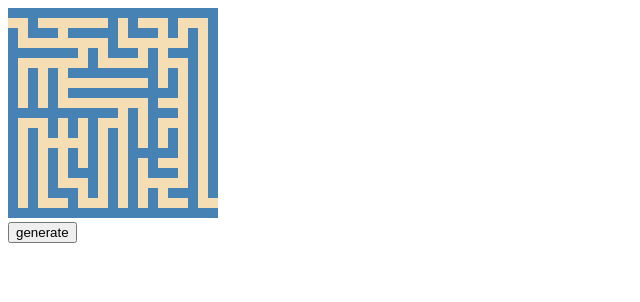
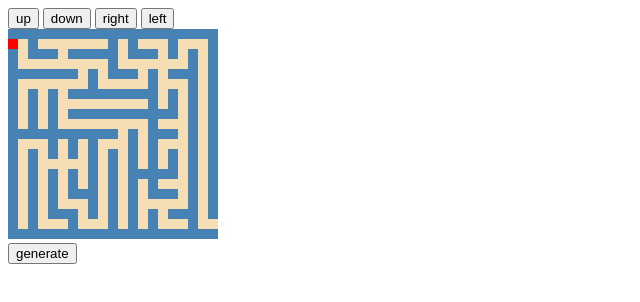
Before and after one commit to krsion/maze, a plain HTML site: page maze/index.html in a window 1280 px wide. Both pictures are taken after a click on the button "generate". Shown: the whole page, without its empty margins (0-640 px from the left). Drawn offline with Linux system fonts and the light colour scheme.

Commit message:
Added player's walk using buttons

```diff
--- a/maze/game.js
+++ b/maze/game.js
@@ -1,9 +1,29 @@
 class Game {
-    constructor(area, cursor, position) {
+    constructor(area, cursor, visited, position) {
         this.area = area;
         this.cursor = cursor;
+        this.defaultPos = position;
+        this.visited = visited;
+        this.position = position;
         /*
             TODO: Controls
         */
     }
+    start() {
+        this.position = this.defaultPos;
+        this.area.setAt(this.position, this.cursor);
+    }
+    move(coords) {
+        let newPos = new Coords(this.position.x + coords.x, this.position.y + coords.y);
+        if (this.area.getAt(newPos) !== this.area.wall) {
+            this.area.setAt(this.position, this.visited);
+            this.position = newPos;
+            this.area.setAt(this.position, this.cursor);
+            this.area.update();
+            if (this.position.x === this.area.sizes.x - 1 && this.position.y === this.area.sizes.y - 2) {
+                this.area.context.fillStyle = "red";
+                console.log("JOO");
+            }
+        }
+    }
 }
--- a/maze/index.html
+++ b/maze/index.html
@@ -14,6 +14,10 @@
         <script src="solver.js"></script>
     </head>
     <body>
+        <input type="button" id="up" value="up">
+        <input type="button" id="down" value="down">
+        <input type="button" id="right" value="right">
+        <input type="button" id="left" value="left">
         <div id="maze"></div>
         <input type="button" id="generate" value="generate">
         <!-- <input type="button" id="solve" value="solve"> -->
--- a/maze/index.js
+++ b/maze/index.js
@@ -1,16 +1,29 @@
 window.onload = () => {
     let area = new Area("steelblue", "wheat", new Coords(21, 21), new Coords(10, 10));
     let gen = new Generator(area, "yellowgreen", "red");
-    let game = new Game(area, "red");
+    let game = new Game(area, "red", "orange", new Coords(0, 1));
 
     document.getElementById("maze").appendChild(area.canvas);
     document.getElementById("generate").onclick = () => {
         area.restart();
         gen.generate();
-        //game.start();
+        game.start();
         area.draw();
+    }
+    document.getElementById("up").onclick = () => {
+        game.move(new Coords(0, -1));
+    }
+    document.getElementById("down").onclick = () => {
+        game.move(new Coords(0, 1));
+    }
+    document.getElementById("right").onclick = () => {
+        game.move(new Coords(1, 0));
+    }
+    document.getElementById("left").onclick = () => {
+        game.move(new Coords(-1, 0));
     }
 
     gen.generate();
+    game.start();
     area.draw();
 }
```
